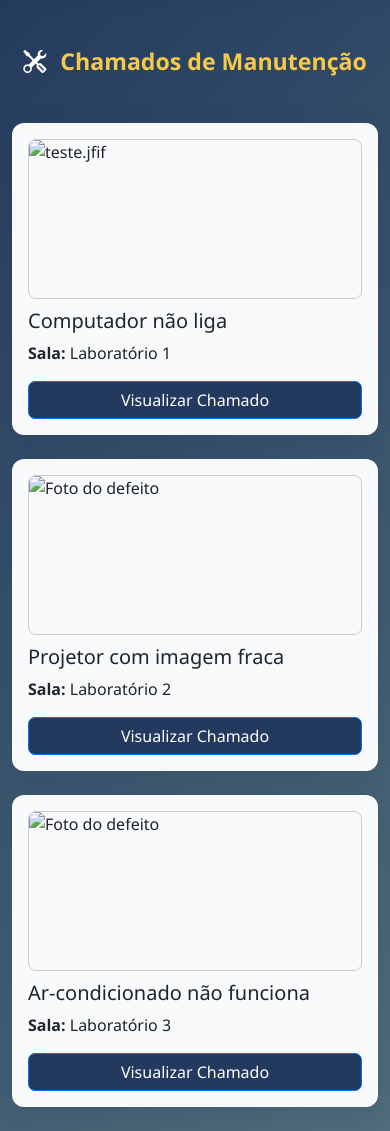
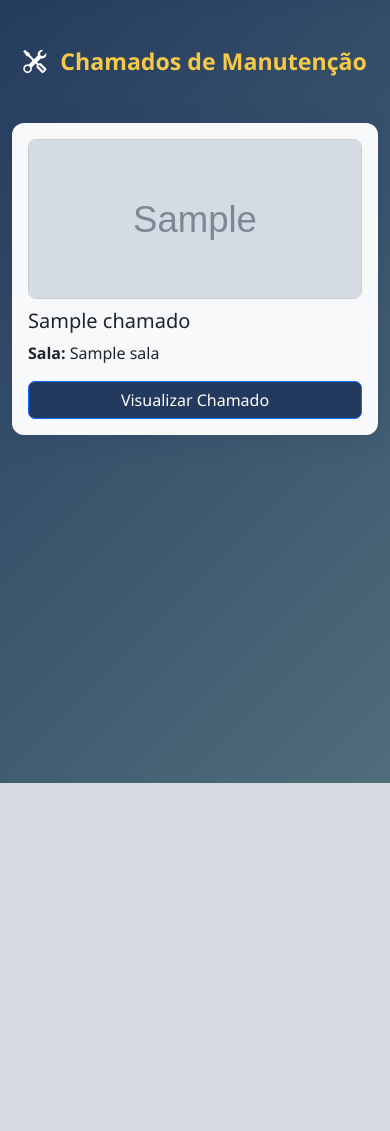
Before and after one commit to MiguelDVigano/TCC-Etec_DS, a PHP site: page /view/manutencao/manutencao.php in a window 390 px wide. Shown: the part 61-1192 px from the top of the page. After the commit the page ends 844 px from the top, so only its background shows below. Run offline with PHP 8.4, Linux system fonts and the light colour scheme; tables that the repository leaves empty hold one stand-in row (values such as "Sample post"); grey boxes marked "Sample" are stand-in pictures; some libraries are stand-ins or nearby versions.

```diff
--- a/view/manutencao/manutencao.php
+++ b/view/manutencao/manutencao.php
@@ -1,5 +1,17 @@
+<?php
+require_once '../../conexao.php';
+
+// Busca todos os chamados com informações da sala e status Aberto
+$sql = "SELECT c.id_chamado, c.titulo_chamado, c.descricao, c.url_foto, s.titulo_sala, c.status_chamado
+        FROM chamado c
+        INNER JOIN sala s ON c.id_sala = s.id_sala
+        WHERE c.status_chamado = 'Aberto'
+        ORDER BY c.data_chamado DESC, c.id_chamado DESC";
+$result = $conn->query($sql);
+?>
 <!DOCTYPE html>
 <html lang="pt-BR">
+
 <head>
   <meta charset="UTF-8">
   <title>Chamados de Manutenção</title>
@@ -11,27 +23,33 @@
       background: linear-gradient(135deg, #23395d 0%, #4f6d7a 100%);
       min-height: 100vh;
     }
+
     .navbar {
       background: linear-gradient(135deg, #23395d 0%, #4f6d7a 100%) !important;
       box-shadow: 0 2px 12px #23395d22 !important;
       border-radius: 12px !important;
       margin-bottom: 32px;
     }
+
     .navbar .navbar-brand {
       color: #fff !important;
       font-weight: 600;
     }
+
     .btn-danger {
       background: #c0392b !important;
       border: none !important;
     }
+
     .btn-danger:hover {
       background: #a93226 !important;
     }
+
     h3 {
       color: #f7c948 !important;
       font-weight: 700;
     }
+
     .card {
       background: #f7f9fa !important;
       border-radius: 12px !important;
@@ -39,9 +57,11 @@
       border: none !important;
       transition: transform 0.2s;
     }
+
     .card:hover {
       transform: translateY(-4px);
     }
+
     .img-thumb {
       width: 100%;
       height: 160px;
@@ -50,6 +70,7 @@
       border: 1px solid #ccc;
       margin-bottom: 10px;
     }
+
     /* Botão Visualizar Chamado - padrão Bootstrap */
     .card .btn-primary {
       background: #23395d !important;
@@ -58,11 +79,13 @@
       box-shadow: none !important;
       transition: background 0.2s;
     }
+
     .card .btn-primary:hover {
       background: #4f6d7a !important;
     }
   </style>
 </head>
+
 <body>
   <!-- NAVBAR -->
   <nav class="navbar navbar-expand-lg shadow-sm mb-4">
@@ -84,95 +107,60 @@
       Chamados de Manutenção
     </h3>
     <div class="row g-4">
-      <!-- CARD 1 -->
+      <?php if ($result && $result->num_rows > 0): ?>
+        <?php foreach ($result as $row): ?>
           <div class="col-md-4">
             <div class="card p-3">
-          <img src="" alt="teste.jfif" class="img-thumb">
-          <h5 class="card-title">Computador não liga</h5>
-          <p><strong>Sala:</strong> Laboratório 1</p>
-          <button class="btn btn-primary w-100" data-bs-toggle="modal" data-bs-target="#modal1">
+              <img src="<?php echo $row['url_foto'] ? htmlspecialchars($row['url_foto']) : 'https://via.placeholder.com/300x160'; ?>" alt="Foto do defeito" class="img-thumb">
+              <h5 class="card-title"><?php echo htmlspecialchars($row['titulo_chamado']); ?></h5>
+              <p><strong>Sala:</strong> <?php echo htmlspecialchars($row['titulo_sala']); ?></p>
+              <button class="btn btn-primary w-100" data-bs-toggle="modal" data-bs-target="#modal<?php echo $row['id_chamado']; ?>">
                 Visualizar Chamado
               </button>
             </div>
           </div>
-
-      <!-- CARD 2 -->
-      <div class="col-md-4">
-        <div class="card p-3">
-          <img src="https://via.placeholder.com/300x160" alt="Foto do defeito" class="img-thumb">
-          <h5 class="card-title">Projetor com imagem fraca</h5>
-          <p><strong>Sala:</strong> Laboratório 2</p>
-          <button class="btn btn-primary w-100" data-bs-toggle="modal" data-bs-target="#modal2">
-            Visualizar Chamado
-          </button>
+        <?php endforeach; ?>
+      <?php else: ?>
+        <div class="col-12">
+          <div class="alert alert-info text-center">Nenhum chamado encontrado.</div>
+        </div>
+      <?php endif; ?>
     </div>
   </div>
 
-      <!-- CARD 3 -->
-      <div class="col-md-4">
-        <div class="card p-3">
-          <img src="https://via.placeholder.com/300x160" alt="Foto do defeito" class="img-thumb">
-          <h5 class="card-title">Ar-condicionado não funciona</h5>
-          <p><strong>Sala:</strong> Laboratório 3</p>
-          <button class="btn btn-primary w-100" data-bs-toggle="modal" data-bs-target="#modal3">
-            Visualizar Chamado
+  <!-- MODAIS DOS CHAMADOS -->
+  <?php if ($result && $result->num_rows > 0): ?>
+    <?php foreach ($result as $row): ?>
+      <div class="modal fade" id="modal<?php echo $row['id_chamado']; ?>" tabindex="-1" aria-hidden="true">
+        <div class="modal-dialog modal-dialog-centered">
+          <div class="modal-content">
+            <div class="modal-header">
+              <h5 class="modal-title"><i class="bi bi-tools me-2"></i><?php echo htmlspecialchars($row['titulo_chamado']); ?></h5>
+              <button type="button" class="btn-close" data-bs-dismiss="modal"></button>
+            </div>
+            <div class="modal-body">
+              <img src="<?php echo $row['url_foto'] ? htmlspecialchars($row['url_foto']) : 'https://via.placeholder.com/400x250'; ?>" class="img-fluid rounded mb-3" alt="Foto defeito">
+              <p><strong>Sala:</strong> <?php echo htmlspecialchars($row['titulo_sala']); ?></p>
+              <p><strong>Descrição:</strong> <?php echo nl2br(htmlspecialchars($row['descricao'])); ?></p>
+              <?php if ($row['status_chamado'] === 'Aberto'): ?>
+                <form action="../../src/marcar_chamado_concluido.php" method="POST" class="mt-3">
+                  <input type="hidden" name="id_chamado" value="<?php echo $row['id_chamado']; ?>">
+                  <button type="submit" class="btn btn-success w-100">
+                    <i class="bi bi-check-circle me-1"></i> Marcar como feito
                   </button>
+                </form>
+              <?php endif; ?>
             </div>
           </div>
         </div>
       </div>
-
-  <!-- MODAL 1 -->
-  <div class="modal fade" id="modal1" tabindex="-1" aria-hidden="true">
-    <div class="modal-dialog modal-dialog-centered">
-      <div class="modal-content">
-        <div class="modal-header">
-          <h5 class="modal-title"><i class="bi bi-tools me-2"></i>Computador não liga</h5>
-          <button type="button" class="btn-close" data-bs-dismiss="modal"></button>
-        </div>
-        <div class="modal-body">
-          <img src="https://via.placeholder.com/400x250" class="img-fluid rounded mb-3" alt="Foto defeito">
-          <p><strong>Sala:</strong> Laboratório 1</p>
-          <p><strong>Descrição:</strong> O computador principal não liga mesmo conectado na energia.</p>
-        </div>
-      </div>
-    </div>
-  </div>
-
-  <!-- MODAL 2 -->
-  <div class="modal fade" id="modal2" tabindex="-1" aria-hidden="true">
-    <div class="modal-dialog modal-dialog-centered">
-      <div class="modal-content">
-        <div class="modal-header">
-          <h5 class="modal-title"><i class="bi bi-tools me-2"></i>Projetor com imagem fraca</h5>
-          <button type="button" class="btn-close" data-bs-dismiss="modal"></button>
-        </div>
-        <div class="modal-body">
-          <img src="https://via.placeholder.com/400x250" class="img-fluid rounded mb-3" alt="Foto defeito">
-          <p><strong>Sala:</strong> Laboratório 2</p>
-          <p><strong>Descrição:</strong> O projetor apresenta imagem fraca e embaçada, mesmo após troca de cabos.</p>
-        </div>
-      </div>
-    </div>
-  </div>
-
-  <!-- MODAL 3 -->
-  <div class="modal fade" id="modal3" tabindex="-1" aria-hidden="true">
-    <div class="modal-dialog modal-dialog-centered">
-      <div class="modal-content">
-        <div class="modal-header">
-          <h5 class="modal-title"><i class="bi bi-tools me-2"></i>Ar-condicionado não funciona</h5>
-          <button type="button" class="btn-close" data-bs-dismiss="modal"></button>
-        </div>
-        <div class="modal-body">
-          <img src="https://via.placeholder.com/400x250" class="img-fluid rounded mb-3" alt="Foto defeito">
-          <p><strong>Sala:</strong> Laboratório 3</p>
-          <p><strong>Descrição:</strong> O ar-condicionado não liga, mesmo após verificar o disjuntor.</p>
-        </div>
-      </div>
-    </div>
-  </div>
+    <?php endforeach; ?>
+  <?php endif; ?>
 
   <script src="https://cdn.jsdelivr.net/npm/bootstrap@5.3.3/dist/js/bootstrap.bundle.min.js"></script>
 </body>
+
 </html>
+<?php
+$conn->close();
+?>
--- a/view/professor/mensagem.php
+++ b/view/professor/mensagem.php
@@ -248,7 +248,7 @@
             <div class="navbar-links">
                 <a href="reservar_laboratorio.php"><i class="bi bi-pc-display-horizontal me-1"></i>Reservar Laboratório</a>
                 <a href="mensagem.php" class="active"><i class="bi bi-chat-dots me-1"></i>Mensagens</a>
-                <a href="problema.html"><i class="bi bi-tools me-1"></i>Enviar Problema</a>
+                <a href="problema.php"><i class="bi bi-tools me-1"></i>Enviar Problema</a>
                 <button class="btn-sair" onclick="window.location.href='../Login.html'">
                     <i class="bi bi-box-arrow-right me-1"></i>Sair
                 </button>
--- a/view/professor/reservar_laboratorio.php
+++ b/view/professor/reservar_laboratorio.php
@@ -125,7 +125,7 @@ $professores = $conn->query("SELECT id_usuario AS id_professor, nome FROM usuari
                         <a class="nav-link" href="mensagem.php"><i class="bi bi-chat-dots me-1"></i>Mensagens</a>
                     </li>
                     <li class="nav-item">
-                        <a class="nav-link" href="problema.html"><i class="bi bi-tools me-1"></i>Enviar Problema</a>
+                        <a class="nav-link" href="problema.php"><i class="bi bi-tools me-1"></i>Enviar Problema</a>
                     </li>
                 </ul>
             </div>
```
Also changed, not shown: src/marcar_chamado_concluido.php (added, +13 -0 lines), src/salvar_chamado.php (added, +91 -0 lines), view/professor/problema.php (renamed from view/professor/problema.html, +50 -14 lines). Lines whose indentation alone changed are shown as unchanged.
